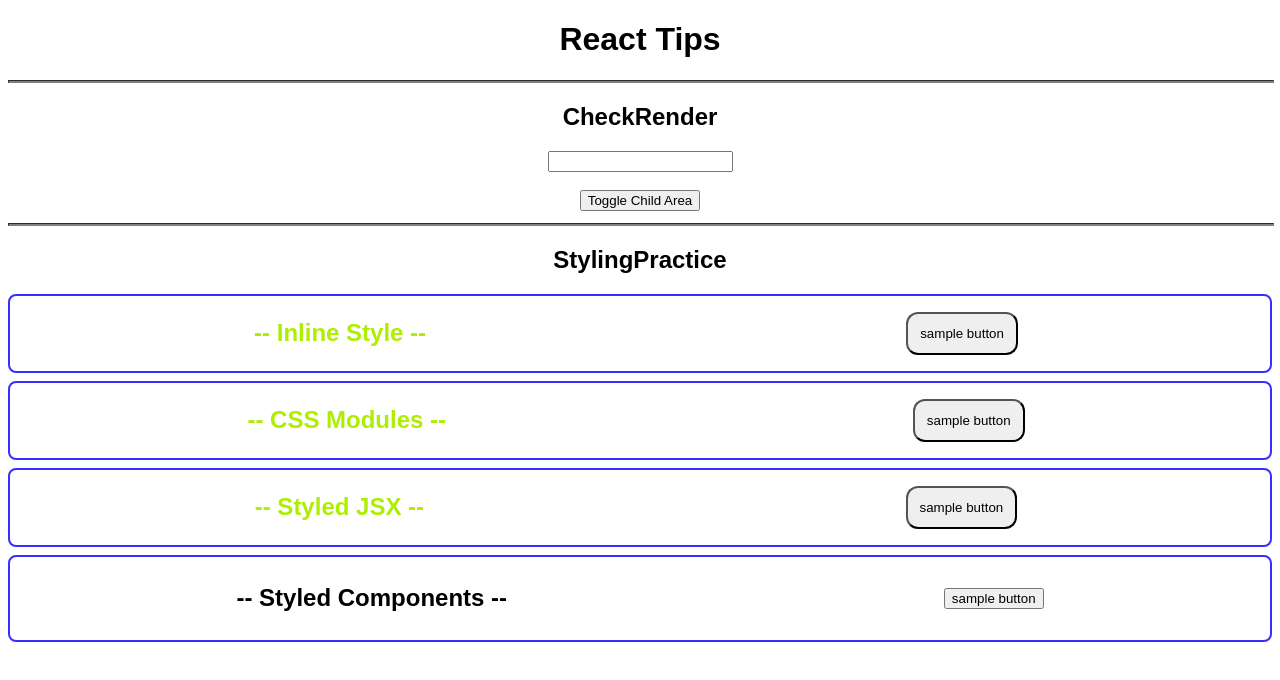
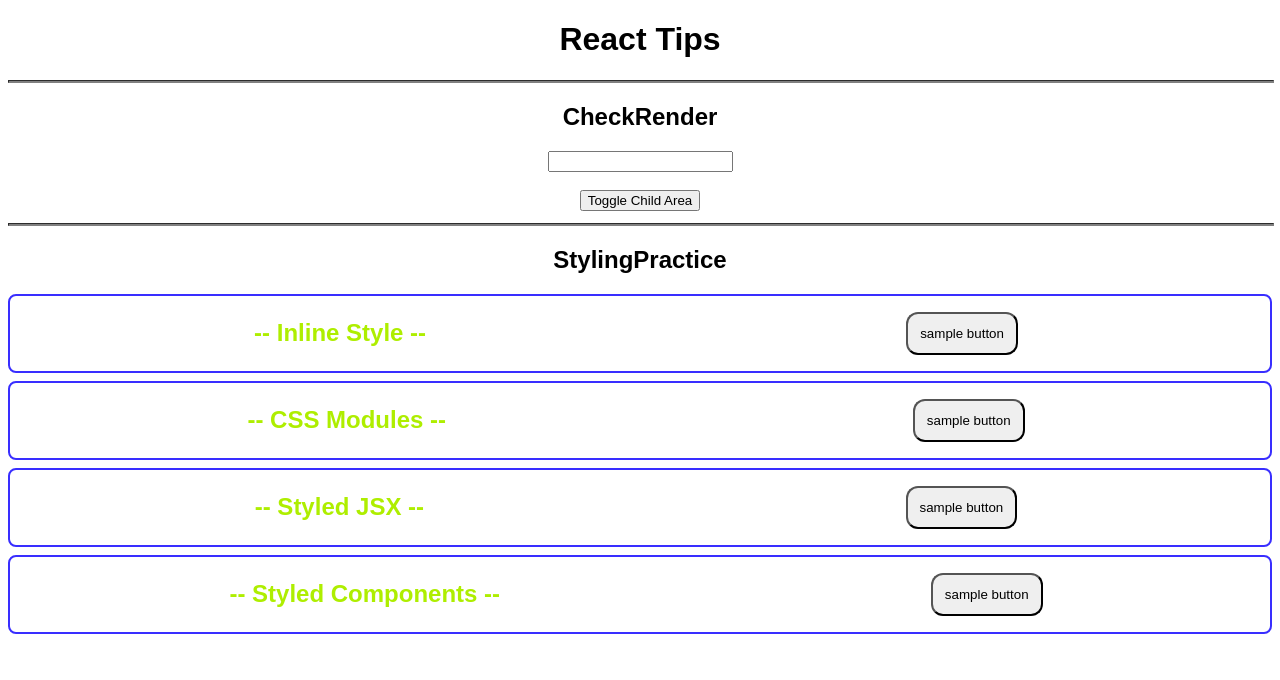
Before and after one commit to sota0121/codesandbox-react-tips, a React (Create React App) app: page / in a window 1280 px wide. Shown: the top 680 px of the page. Built offline with nearby package versions, Linux system fonts and the light colour scheme.

Commit message:
impl styled-components / update buttn hover

```diff
--- a/src/components/StylingPractice/CssModules.module.scss
+++ b/src/components/StylingPractice/CssModules.module.scss
@@ -17,10 +17,9 @@
   border-radius: 12px;
   margin: 8px;
   padding: 12px;
+  &:hover {
+    background-color: #331155;
+    color: #dddddd;
+    font-weight: bold;
+  }
 }
-
-.button:hover {
-  background-color: #331155;
-  color: #dddddd;
-  font-weight: bold;
-}
--- a/src/components/StylingPractice/StyledComponents.jsx
+++ b/src/components/StylingPractice/StyledComponents.jsx
@@ -1,11 +1,17 @@
 import React from "react";
 import styled from "styled-components";
+
+// ====================================
+// NOTE
+// - StyledComponents fully supports `scss`
+// - So, you can use pseudo element (e.g. &:hover)
+// ====================================
 
 export const StyledComponents = (props) => {
   return (
     <StyleContainer>
-      <h2>-- Styled Components --</h2>
-      <button>sample button</button>
+      <StyleTitle>-- Styled Components --</StyleTitle>
+      <StyleButton>sample button</StyleButton>
     </StyleContainer>
   );
 };
@@ -22,3 +28,19 @@
   justify-content: space-around;
   align-items: center;
 `;
+
+const StyleTitle = styled.h2`
+  margin: 0;
+  color: #aeee00;
+`;
+
+const StyleButton = styled.button`
+  border-radius: 12px;
+  margin: 8px;
+  padding: 12px;
+  &:hover {
+    background-color: #331155;
+    color: #dddddd;
+    font-weight: bold;
+  }
+`;
```
